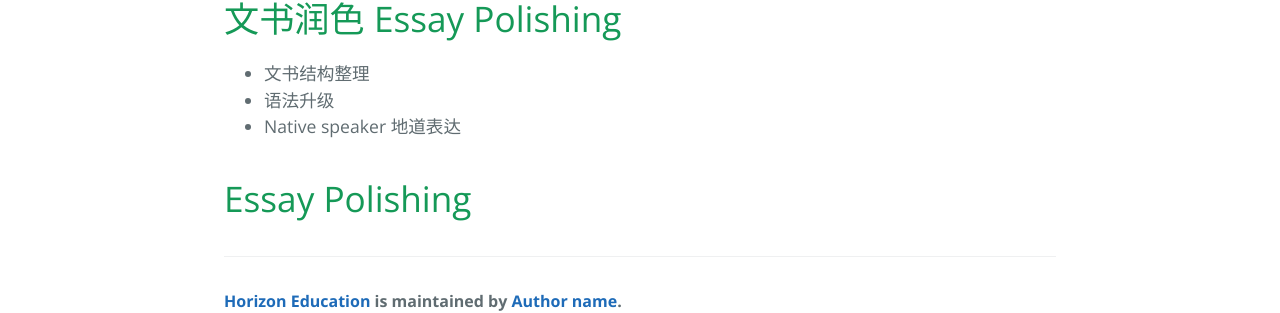
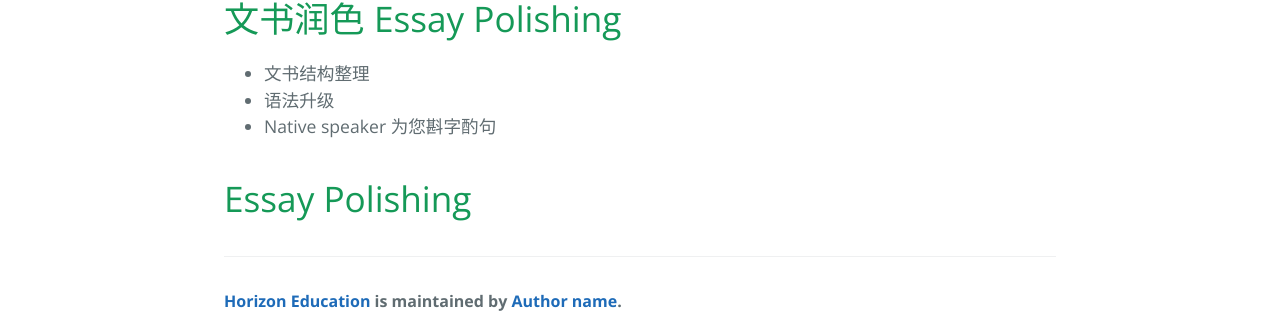
Before and after one commit to horizonedu/horizonedu.github.io, a Jekyll site: the page service.html, which Jekyll copies as it is, in a window 1280 px wide. Shown: the part 485-798 px from the top of the page. Built offline with Jekyll 4.4.1, drawn with Linux system fonts in a browser that asks for light colours.

```diff
--- a/service.html
+++ b/service.html
@@ -31,7 +31,7 @@
       语法升级
     </li>
     <li>
-      Native speaker 地道表达
+      Native speaker 为您斟字酌句
     </li>
   </ul>
   <h1>Essay Polishing</h1>
```
